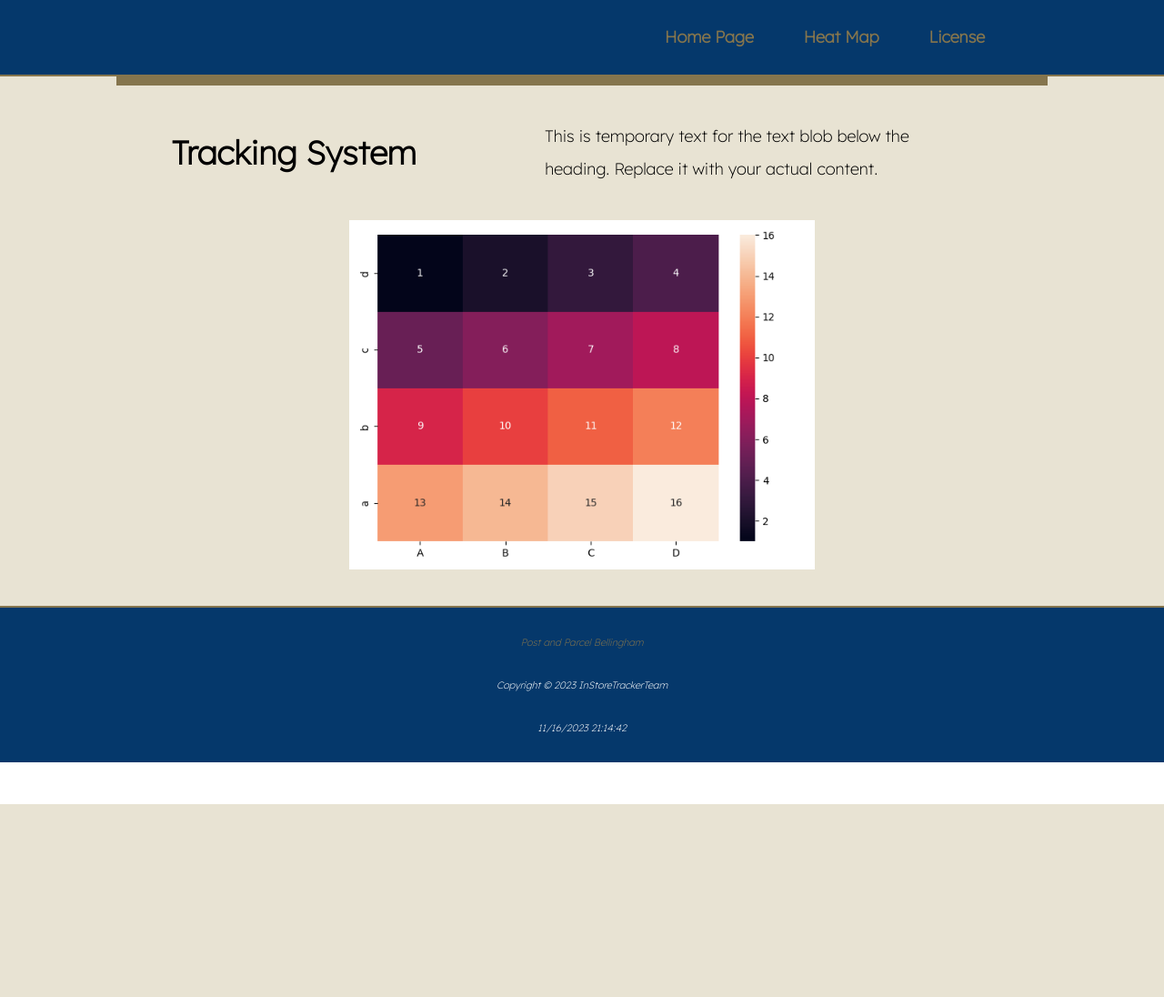
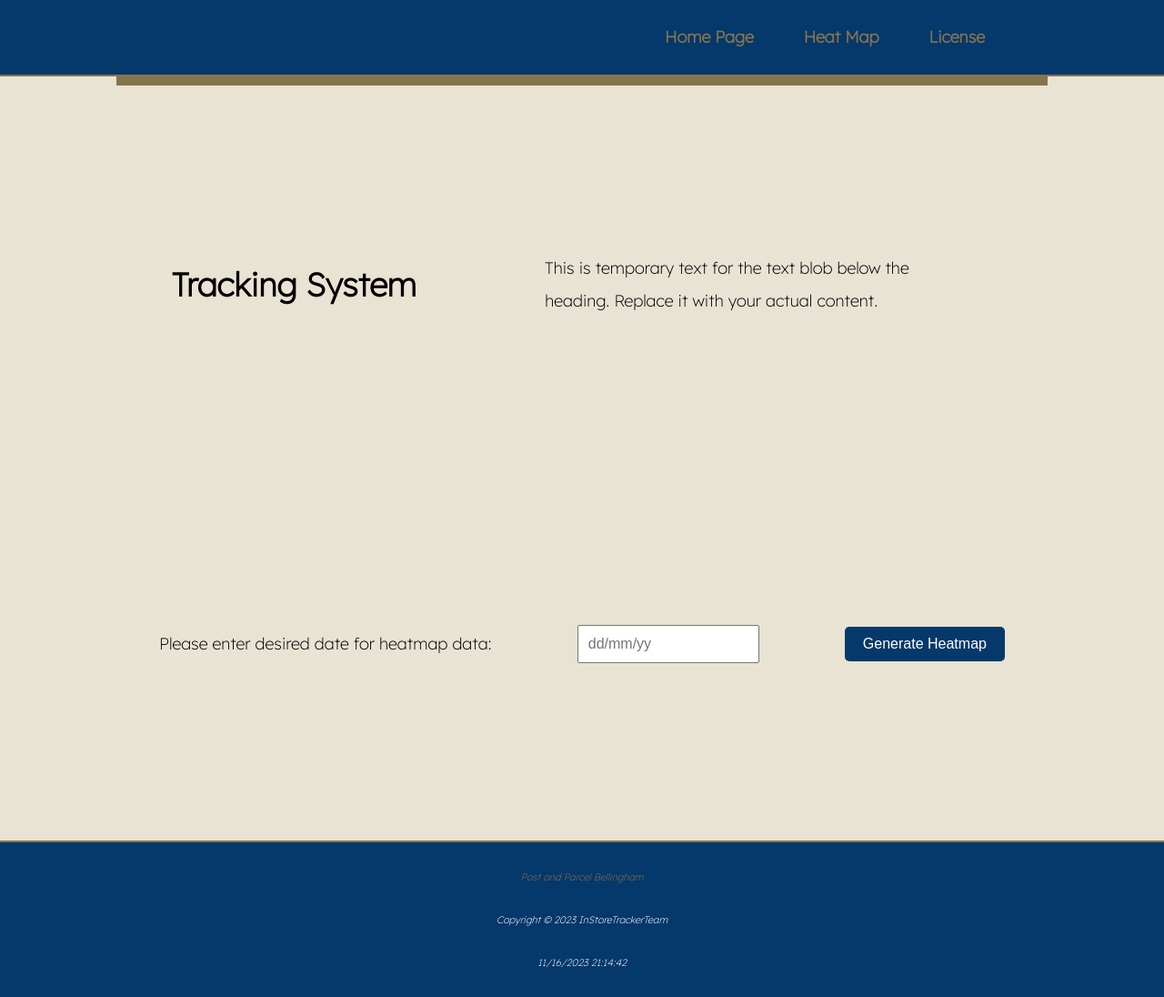
Before and after one commit to MarcoSobrino/In-Store-Tracker, a Flask app: page / in a window 1280 px wide. Shown: the whole page at 91% size. Before the commit the page ends 884 px from the top, so only its background shows below. Run offline with Flask 3, Linux system fonts and the light colour scheme.

Commit message:
update 11/16/23

```diff
--- a/LiveTracking/dashboard/app.py
+++ b/LiveTracking/dashboard/app.py
@@ -1,7 +1,10 @@
+# app.py
 import sqlite3
 import pickle
+from flask import Flask, render_template, Response, request, jsonify
+from heatmap import generateHeatmap  # Import heatmap module
 
-from flask import Flask, render_template, Response
+from HeatMapDataConvert import convert_heatmap_data
 from net_cam import VideoCapture
 
 app = Flask(__name__)
@@ -9,6 +12,20 @@
 @app.route('/')
 def index():
     return render_template('index.html')
+
+@app.route('/call_python_function', methods=['POST'])
+def call_python_function():
+    data = request.get_json()
+    date_parameter = data.get('parameter')
+
+    # Call the convert_heatmap_data function with the date parameter
+    result = convert_heatmap_data(date_parameter)
+
+    # Import heatmap module here and call the function
+    from heatmap import generateHeatmap
+    generateHeatmap()
+
+    return jsonify({'result': result})
 
 @app.route('/heatMap')
 def heatMap():
--- a/LiveTracking/dashboard/static/IST.css
+++ b/LiveTracking/dashboard/static/IST.css
@@ -43,7 +43,7 @@
     padding: 5px 25px;
     display: block;
     transition: 0.5s;
-    color: #85754d
+    color: #85754d;
 }
 
 nav ul {
@@ -74,6 +74,7 @@
     width: 80%;
     margin: 40px auto;
     border-top: solid 10px #85754d;
+    min-height: 100vh; /* Ensure main takes at least the full height of the viewport */
 }
 
 footer {
@@ -113,3 +114,28 @@
     width: 100%;
     display: block;
 }
+
+/* Additional styling for text input and button */
+main input[type="text"] {
+    padding: 10px;
+    margin: 10px 0;
+    box-sizing: border-box;
+    width: 200px;
+    font-size: 16px;
+}
+
+main button {
+    padding: 10px 20px;
+    background-color: #05386B;
+    color: white;
+    border: none;
+    border-radius: 5px;
+    cursor: pointer;
+    font-size: 16px;
+    transition: background-color 0.3s, border-radius 0.3s;
+}
+
+main button:hover {
+    background-color: #379682;
+    border-radius: 15px;
+}
--- a/LiveTracking/dashboard/templates/index.html
+++ b/LiveTracking/dashboard/templates/index.html
@@ -1,12 +1,13 @@
 <!DOCTYPE html>
-<html lang = "en">
+<html lang="en">
+
 <head>
     <meta charset="UTF-8">
     <meta http-equiv="X-UA-Compatible" content="IE=edge">
     <meta name="viewport" content="width=device-width, initial-scale=1.0">
 
     <title>InStoreTracker</title>
-        <link rel = "stylesheet" type="text/css" href = "{{ url_for('static', filename='IST.css') }}">
+    <link rel="stylesheet" type="text/css" href="{{ url_for('static', filename='IST.css') }}">
 
     <style>
         main {
@@ -20,23 +21,17 @@
             width: 50%;
             padding: 20px;
         }
-
-        main img {
-            width: 50%;
-            max-width: 100%; /* Ensure the image doesn't exceed its original size */
-            height: auto;
-        }
     </style>
 
 </head>
 
 <body>
-    <div id = "wrapper">
+    <div id="wrapper">
 
         <header>
-        <div class = "topBox">
-            <div class = "logo">
-                <div class = logimg></div>
+            <div class="topBox">
+                <div class="logo">
+                    <div class=logimg></div>
                 </div>
 
                 <nav>
@@ -49,19 +44,22 @@
             </div>
         </header>
 
-        <div class = "clearfix">
+        <div class="clearfix">
         </div>
-        <div class = "banner">
+        <div class="banner">
         </div>
 
 
         <main>
             <h1>Tracking System</h1>
             <p>This is temporary text for the text blob below the heading. Replace it with your actual content.</p>
-            <img src="{{ url_for('static', filename='heatmap.png') }}">
+            <label for="parameterInput">Please enter desired date for heatmap data:</label>
+            <input type="text" id="parameterInput" placeholder="dd/mm/yy">
+            <button onclick="callPythonFunction()">Generate Heatmap</button>
+            <p id="errorMessage" style="color: red; display: none;">Invalid input, data not in database for specified day</p>
         </main>
 
-        <div class = "clearfix">
+        <div class="clearfix">
 
         </div>
 
@@ -75,5 +73,35 @@
         </footer>
 
     </div>
+
+    <script>
+        function callPythonFunction() {
+            var parameter = document.getElementById('parameterInput').value;
+
+            // Use AJAX to send a request to the Flask server with the parameter
+            fetch('/call_python_function', {
+                method: 'POST',
+                headers: {
+                    'Content-Type': 'application/json',
+                },
+                body: JSON.stringify({ parameter: parameter }),
+            })
+                .then(response => {
+                    if (response.ok) {
+                        // If the response is OK, hide the error message
+                        document.getElementById('errorMessage').style.display = 'none';
+                        return response.json();
+                    } else {
+                        // If there's an error, display the error message
+                        document.getElementById('errorMessage').style.display = 'block';
+                        throw new Error('Invalid input');
+                    }
+                })
+                .then(data => console.log(data))
+                .catch(error => console.error('Error:', error));
+        }
+    </script>
+
 </body>
+
 </html>
```
Also changed, not shown: LiveTracking/HeatMap/heatmap.py (deleted, +0 -52 lines), LiveTracking/dashboard/heatmap.py (added, +54 -0 lines), LiveTracking/dashboard/HeatMapDataConvert.py (renamed from LiveTracking/HeatMap/HeatMapDataConvert.py), LiveTracking/dashboard/LiveTracking.db (added), LiveTracking/dashboard/test.csv (renamed from LiveTracking/HeatMap/test.csv), 1 other file. Lines whose indentation alone changed are shown as unchanged.
